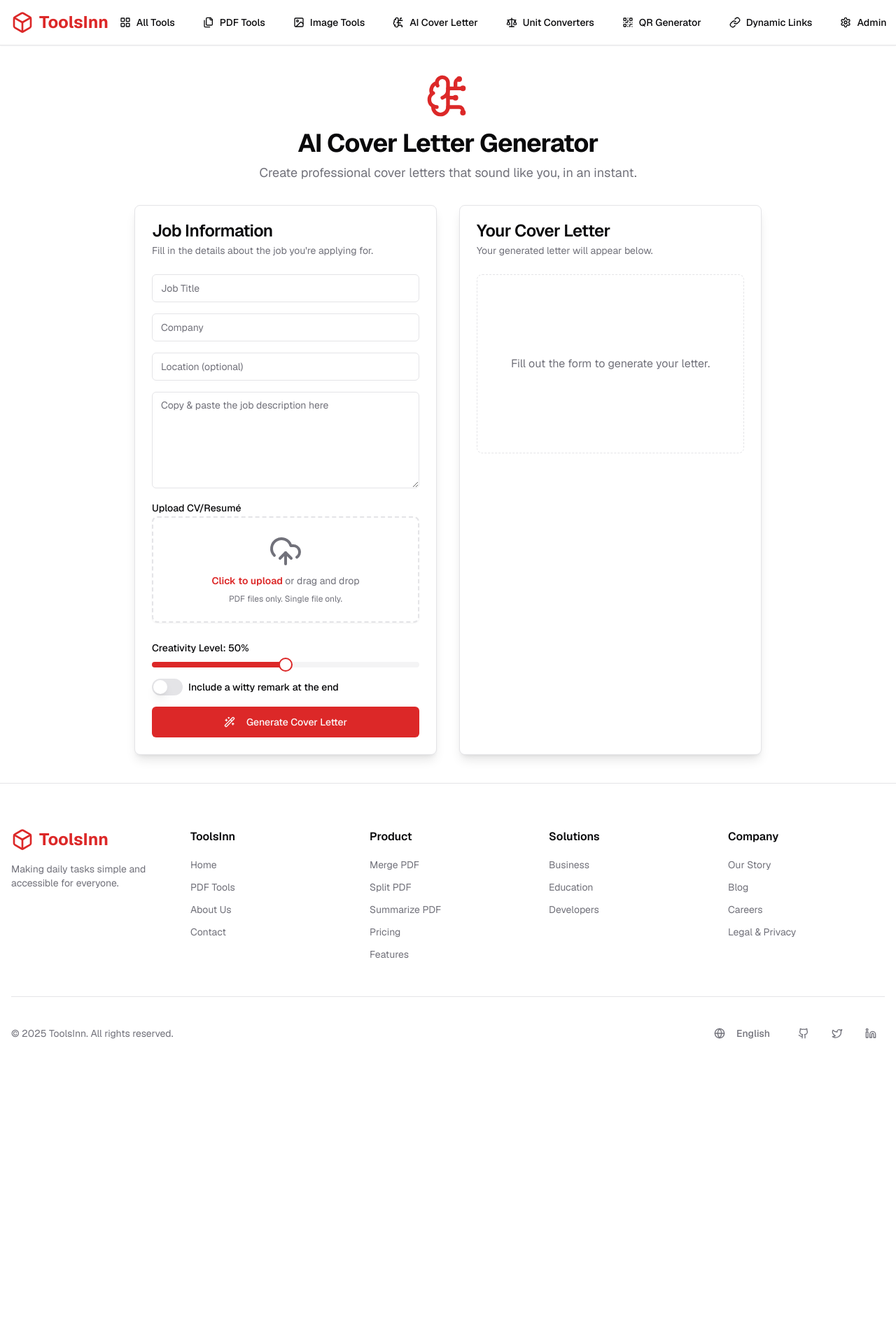
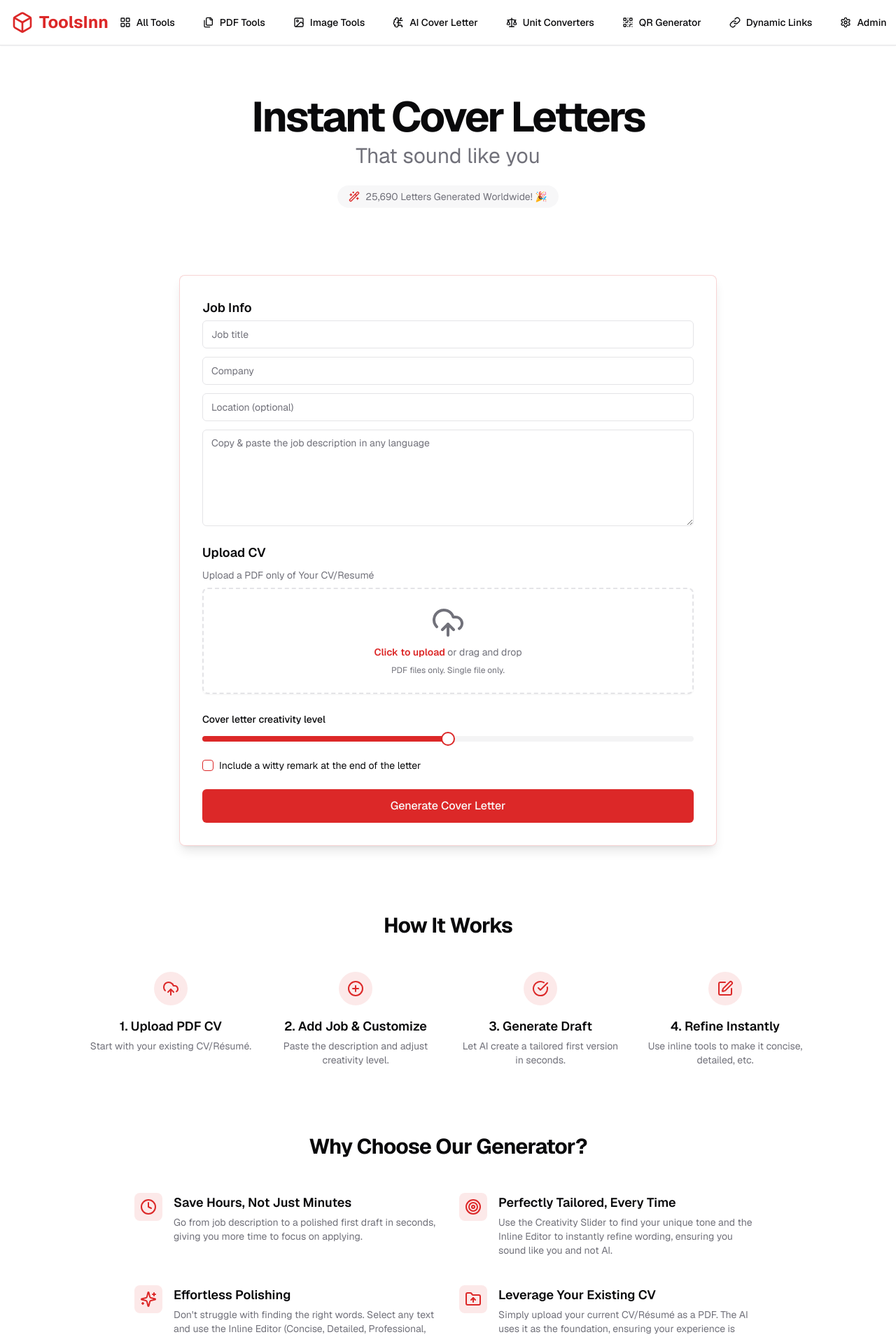
Before and after one commit to mygit625/mypr, a Next.js app: page /cover-letter-generator in a window 1280 px wide. Shown: the top 1911 px of the page at 70% size. Before the commit the page ends 1561 px from the top, so only its background shows below. Built offline with nearby package versions, Linux system fonts and the light colour scheme; what @genkit-ai/googleai, genkit would draw is missing.

Commit message:
make design like this

```diff
--- a/src/app/cover-letter-generator/page.tsx
+++ b/src/app/cover-letter-generator/page.tsx
@@ -5,6 +5,7 @@ import { useForm, type SubmitHandler } from 'react-hook-form';
 import { zodResolver } from '@hookform/resolvers/zod';
 import { z } from 'zod';
 import { generateCoverLetterAction } from './actions';
+import Link from 'next/link';
 
 import { Button } from '@/components/ui/button';
 import { Card, CardContent, CardDescription, CardHeader, CardTitle } from '@/components/ui/card';
@@ -12,11 +13,11 @@ import { Input } from '@/components/ui/input';
 import { Label } from '@/components/ui/label';
 import { Textarea } from '@/components/ui/textarea';
 import { Slider } from '@/components/ui/slider';
-import { Switch } from '@/components/ui/switch';
+import { Checkbox } from '@/components/ui/checkbox';
 import { Alert, AlertDescription, AlertTitle } from '@/components/ui/alert';
 import { ScrollArea } from '@/components/ui/scroll-area';
 import { FileUploadZone } from '@/components/feature/file-upload-zone';
-import { BrainCircuit, Loader2, Wand2, Copy, Download, Info } from 'lucide-react';
+import { BrainCircuit, Loader2, Wand2, Copy, Download, Info, UploadCloud, PlusCircle, CheckCircle, Edit, Clock, Target, Sparkles, FolderUp, PenLine } from 'lucide-react';
 import { useToast } from '@/hooks/use-toast';
 import { readFileAsDataURL } from '@/lib/file-utils';
 
@@ -37,6 +38,7 @@ export default function CoverLetterGeneratorPage() {
   const [isGenerating, setIsGenerating] = useState(false);
   const [generatedLetter, setGeneratedLetter] = useState<string | null>(null);
   const [error, setError] = useState<string | null>(null);
+  const [showResult, setShowResult] = useState(false);
   const { toast } = useToast();
 
   const {
@@ -44,6 +46,7 @@ export default function CoverLetterGeneratorPage() {
     handleSubmit,
     control,
     setValue,
+    watch,
     formState: { errors },
   } = useForm<FormValues>({
     resolver: zodResolver(FormSchema),
@@ -53,13 +56,15 @@ export default function CoverLetterGeneratorPage() {
     },
   });
 
+  const creativityLevelValue = watch('creativityLevel', 0.5);
+
   const handleFileSelected = (files: File[]) => {
     if (files.length > 0) {
       setCvFile(files[0]);
-      setValue('cvFile', files[0]);
+      setValue('cvFile', files[0], { shouldValidate: true });
     } else {
       setCvFile(null);
-      setValue('cvFile', undefined);
+      setValue('cvFile', undefined, { shouldValidate: true });
     }
   };
 
@@ -72,6 +77,7 @@ export default function CoverLetterGeneratorPage() {
     setIsGenerating(true);
     setError(null);
     setGeneratedLetter(null);
+    setShowResult(false);
 
     try {
       const cvDataUri = await readFileAsDataURL(cvFile);
@@ -90,7 +96,8 @@ export default function CoverLetterGeneratorPage() {
       }
 
       setGeneratedLetter(result.coverLetter!);
-      toast({ title: "Cover Letter Generated!", description: "Your personalized cover letter is ready." });
+      setShowResult(true);
+      toast({ title: "Cover Letter Generated!", description: "Your personalized cover letter is ready below." });
 
     } catch (e: any) {
       setError(e.message || "An unexpected error occurred.");
@@ -119,25 +126,38 @@ export default function CoverLetterGeneratorPage() {
     URL.revokeObjectURL(url);
   };
 
+  const howItWorksSteps = [
+    { icon: UploadCloud, title: '1. Upload PDF CV', description: 'Start with your existing CV/Résumé.' },
+    { icon: PlusCircle, title: '2. Add Job & Customize', description: 'Paste the description and adjust creativity level.' },
+    { icon: CheckCircle, title: '3. Generate Draft', description: 'Let AI create a tailored first version in seconds.' },
+    { icon: Edit, title: '4. Refine Instantly', description: 'Use inline tools to make it concise, detailed, etc.' },
+  ];
+
+  const whyChooseFeatures = [
+    { icon: Clock, title: 'Save Hours, Not Just Minutes', description: 'Go from job description to a polished first draft in seconds, giving you more time to focus on applying.' },
+    { icon: Target, title: 'Perfectly Tailored, Every Time', description: 'Use the Creativity Slider to find your unique tone and the Inline Editor to instantly refine wording, ensuring you sound like you and not AI.' },
+    { icon: Sparkles, title: 'Effortless Polishing', description: "Don't struggle with finding the right words. Select any text and use the Inline Editor (Concise, Detailed, Professional, Informal) to reshape it instantly." },
+    { icon: FolderUp, title: 'Leverage Your Existing CV', description: 'Simply upload your current CV/Résumé as a PDF. The AI uses it as the foundation, ensuring your experience is accurately reflected.' },
+  ];
+
   return (
-    <div className="max-w-4xl mx-auto space-y-8">
-      <header className="text-center">
-        <BrainCircuit className="mx-auto h-16 w-16 text-primary mb-4" />
-        <h1 className="text-4xl font-bold tracking-tight">AI Cover Letter Generator</h1>
-        <p className="text-lg text-muted-foreground mt-2 max-w-2xl mx-auto">
-          Create professional cover letters that sound like you, in an instant.
-        </p>
+    <div className="space-y-16 md:space-y-24">
+      <header className="text-center pt-8">
+        <h1 className="text-4xl md:text-6xl font-bold tracking-tighter">Instant Cover Letters</h1>
+        <p className="text-2xl md:text-3xl text-muted-foreground mt-2">That sound like you</p>
+        <div className="mt-6 inline-flex items-center justify-center bg-muted/70 text-muted-foreground px-4 py-1.5 rounded-full text-sm">
+          <Wand2 className="h-4 w-4 mr-2 text-primary" />
+          <span>25,690 Letters Generated Worldwide! 🎉</span>
+        </div>
       </header>
 
-      <div className="grid grid-cols-1 md:grid-cols-2 gap-8">
-        <Card className="shadow-lg">
-          <CardHeader>
-            <CardTitle>Job Information</CardTitle>
-            <CardDescription>Fill in the details about the job you're applying for.</CardDescription>
-          </CardHeader>
-          <CardContent>
-            <form onSubmit={handleSubmit(onSubmit)} className="space-y-4">
-              <Input {...register('jobTitle')} placeholder="Job Title" aria-invalid={!!errors.jobTitle} />
+      <section>
+        <Card className="max-w-3xl mx-auto p-4 sm:p-6 md:p-8 border-primary/20 shadow-lg bg-card/80 backdrop-blur-sm">
+          <form onSubmit={handleSubmit(onSubmit)} className="space-y-6">
+            <div>
+              <h3 className="text-lg font-semibold mb-1">Job Info</h3>
+              <div className="space-y-3">
+                <Input {...register('jobTitle')} placeholder="Job title" aria-invalid={!!errors.jobTitle} />
                 {errors.jobTitle && <p className="text-xs text-destructive">{errors.jobTitle.message}</p>}
 
                 <Input {...register('company')} placeholder="Company" aria-invalid={!!errors.company} />
@@ -145,67 +165,59 @@ export default function CoverLetterGeneratorPage() {
 
                 <Input {...register('location')} placeholder="Location (optional)" />
 
-              <Textarea {...register('jobDescription')} placeholder="Copy & paste the job description here" rows={6} aria-invalid={!!errors.jobDescription} />
+                <Textarea {...register('jobDescription')} placeholder="Copy & paste the job description in any language" rows={6} aria-invalid={!!errors.jobDescription} />
                 {errors.jobDescription && <p className="text-xs text-destructive">{errors.jobDescription.message}</p>}
+              </div>
+            </div>
 
-              <div>
-                <Label>Upload CV/Resumé</Label>
+            <div className="space-y-2">
+              <h3 className="text-lg font-semibold">Upload CV</h3>
+              <p className="text-sm text-muted-foreground">Upload a PDF only of Your CV/Resumé</p>
               <FileUploadZone onFilesSelected={handleFileSelected} multiple={false} accept="application/pdf" />
               {errors.cvFile && <p className="text-xs text-destructive mt-1">{errors.cvFile.message}</p>}
             </div>
 
-              <div className="space-y-2 pt-2">
-                <Label>Creativity Level: {Math.round(control._formValues.creativityLevel * 100)}%</Label>
+            <div className="space-y-3">
+              <Label>Cover letter creativity level</Label>
               <Slider
-                  defaultValue={[0.5]}
-                  min={0} max={1} step={0.1}
+                defaultValue={[0.5]} min={0} max={1} step={0.1}
+                value={[creativityLevelValue]}
                 onValueChange={(value) => setValue('creativityLevel', value[0])}
               />
             </div>
 
             <div className="flex items-center space-x-2">
-                <Switch id="witty-remark" {...register('wittyRemark')} />
-                <Label htmlFor="witty-remark">Include a witty remark at the end</Label>
+              <Checkbox id="witty-remark" {...register('wittyRemark')} />
+              <Label htmlFor="witty-remark" className="font-normal text-sm">Include a witty remark at the end of the letter</Label>
             </div>
 
-              <Button type="submit" size="lg" className="w-full" disabled={isGenerating}>
+            <Button type="submit" size="lg" className="w-full text-base py-6" disabled={isGenerating}>
               {isGenerating ? (
-                  <>
-                    <Loader2 className="mr-2 h-5 w-5 animate-spin" /> Generating...
-                  </>
+                <><Loader2 className="mr-2 h-5 w-5 animate-spin" /> Generating...</>
               ) : (
-                  <>
-                    <Wand2 className="mr-2 h-5 w-5" /> Generate Cover Letter
-                  </>
+                'Generate Cover Letter'
               )}
             </Button>
           </form>
-          </CardContent>
         </Card>
+      </section>
 
-        <div className="space-y-4">
-          <Card className="shadow-lg h-full">
+      {showResult && (
+        <section id="results" className="max-w-3xl mx-auto">
+          <Card className="shadow-lg">
             <CardHeader>
-              <CardTitle>Your Cover Letter</CardTitle>
-              <CardDescription>Your generated letter will appear below.</CardDescription>
+              <CardTitle>Your Generated Letter</CardTitle>
             </CardHeader>
             <CardContent>
-              {isGenerating && (
-                <div className="flex flex-col items-center justify-center h-64 rounded-lg border border-dashed">
-                  <Loader2 className="h-10 w-10 text-primary animate-spin" />
-                  <p className="text-muted-foreground mt-4">Crafting your letter...</p>
-                </div>
-              )}
-              {error && (
+              {error ? (
                 <Alert variant="destructive">
                   <Info className="h-4 w-4" />
                   <AlertTitle>Error Generating Letter</AlertTitle>
                   <AlertDescription>{error}</AlertDescription>
                 </Alert>
-              )}
-              {generatedLetter && (
+              ) : generatedLetter && (
                 <>
-                  <ScrollArea className="h-96 w-full rounded-md border p-4 text-sm whitespace-pre-wrap">
+                  <ScrollArea className="h-96 w-full rounded-md border p-4 text-sm whitespace-pre-wrap bg-background">
                     {generatedLetter}
                   </ScrollArea>
                   <div className="mt-4 flex gap-2">
@@ -218,15 +230,74 @@ export default function CoverLetterGeneratorPage() {
                   </div>
                 </>
               )}
-              {!isGenerating && !generatedLetter && !error && (
-                <div className="flex items-center justify-center h-64 border border-dashed rounded-lg">
-                  <p className="text-muted-foreground">Fill out the form to generate your letter.</p>
-                </div>
-              )}
             </CardContent>
           </Card>
+        </section>
+      )}
+
+      <section>
+        <div className="text-center">
+            <h2 className="text-3xl font-bold tracking-tight">How It Works</h2>
+        </div>
+        <div className="grid grid-cols-1 md:grid-cols-4 gap-8 mt-12 max-w-5xl mx-auto">
+          {howItWorksSteps.map(step => (
+            <div key={step.title} className="flex flex-col items-center text-center">
+              <div className="flex items-center justify-center h-12 w-12 rounded-full bg-primary/10 text-primary mb-4">
+                <step.icon className="h-6 w-6"/>
+              </div>
+              <h3 className="font-semibold text-lg">{step.title}</h3>
+              <p className="text-sm text-muted-foreground mt-1">{step.description}</p>
+            </div>
+          ))}
+        </div>
+      </section>
+
+      <section>
+        <div className="text-center">
+            <h2 className="text-3xl font-bold tracking-tight">Why Choose Our Generator?</h2>
+        </div>
+        <div className="grid grid-cols-1 md:grid-cols-2 gap-x-8 gap-y-10 mt-12 max-w-4xl mx-auto">
+          {whyChooseFeatures.map(feature => (
+            <div key={feature.title} className="flex gap-4">
+              <div className="flex-shrink-0">
+                <div className="flex items-center justify-center h-10 w-10 rounded-lg bg-primary/10 text-primary">
+                  <feature.icon className="h-6 w-6" />
                 </div>
               </div>
+              <div>
+                <h3 className="font-semibold text-lg">{feature.title}</h3>
+                <p className="text-sm text-muted-foreground mt-1">{feature.description}</p>
+              </div>
+            </div>
+          ))}
+        </div>
+      </section>
+
+      <section className="text-center py-12">
+        <Card className="max-w-2xl mx-auto p-6 bg-muted/40 shadow-sm">
+            <h3 className="text-2xl font-bold tracking-tight">Refine Your Message Instantly</h3>
+            <p className="text-muted-foreground mt-2 mb-4">Highlight any part of your generated letter to easily adjust the tone and length. Make it yours, faster.</p>
+            <div className="p-4 border rounded-lg bg-background text-sm text-left shadow-inner">
+                ...I am confident that my extensive experience in project management and cross-functional team leadership makes me an <span className="bg-primary/20 text-primary-foreground p-1 rounded">exceptionally suitable candidate for this opportunity</span> and I am eager to discuss how my skills can benefit your organization...
+            </div>
+            <div className="mt-4 flex items-center justify-center gap-2">
+                <PenLine className="h-4 w-4 text-muted-foreground"/>
+                <p className="text-sm text-muted-foreground">Ask AI to make this part more...</p>
+            </div>
+            <div className="mt-3 flex justify-center gap-2">
+                <Button variant="outline" size="sm">Concise</Button>
+                <Button variant="outline" size="sm">Detailed</Button>
+                <Button variant="outline" size="sm">Professional</Button>
+                <Button variant="outline" size="sm">Informal</Button>
+            </div>
+        </Card>
+      </section>
+
+       <section className="text-center pb-12">
+        <Button size="lg" className="text-lg py-6" asChild>
+          <Link href="#top">Try Now</Link>
+        </Button>
+      </section>
     </div>
   );
 }
```
Lines whose indentation alone changed are shown as unchanged.
